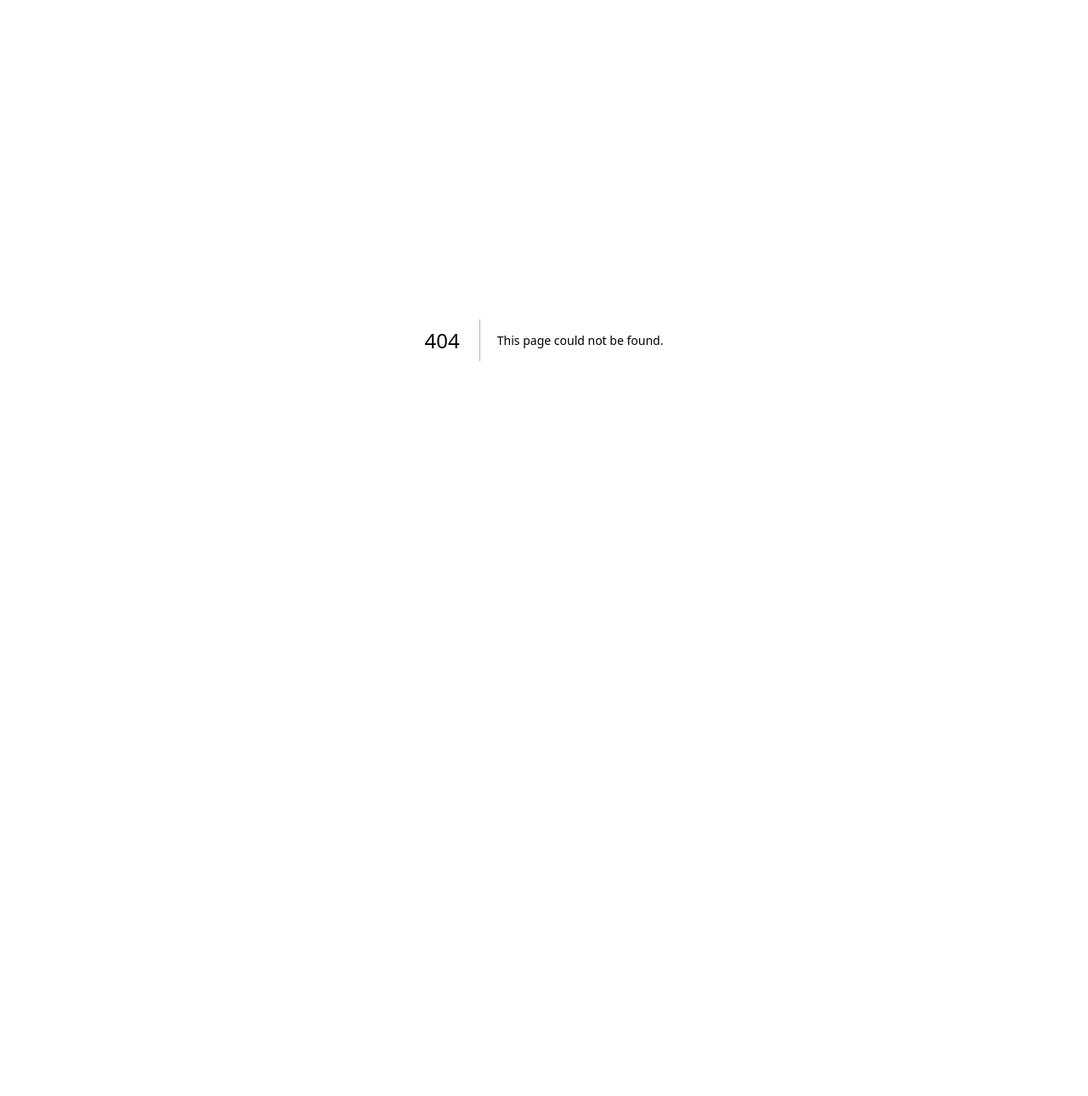
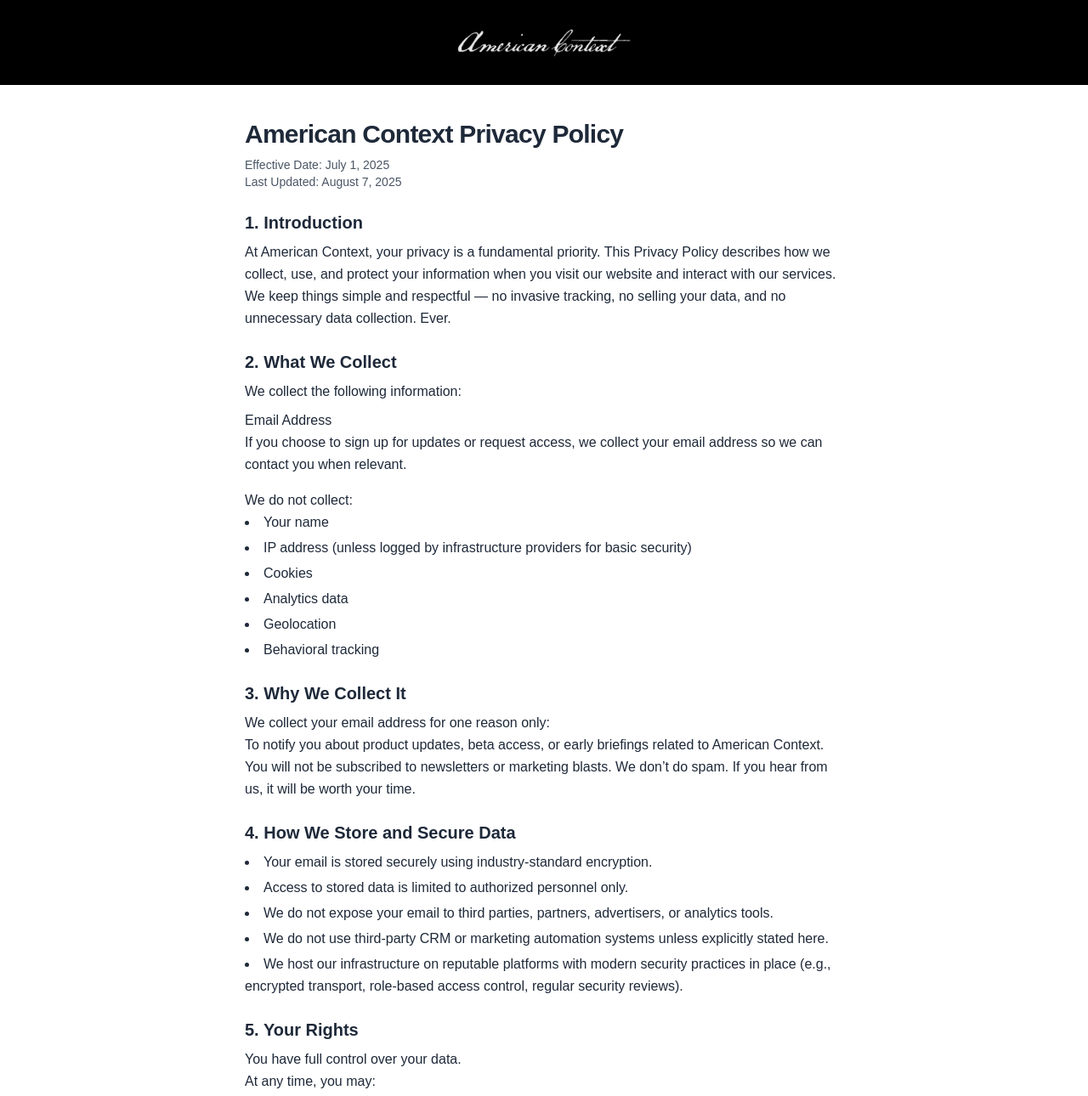
Before and after one commit to justinhambleton/americancontext, a Next.js app: page /privacy in a window 1280 px wide. Before the commit this address had no page. Shown: the top 1290 px of the page at 85% size. Before the commit the page ends 800 px from the top, so only its background shows below. Built offline with nearby package versions, Linux system fonts and the light colour scheme.

Commit message:
feat(privacy): add /privacy page with header logo link and policy; homepage footer link
fix(lint): escape apostrophes on /privacy; use catch(error) + console.error in API route and EmailCaptureForm

```diff
--- a/src/app/api/subscribe/route.ts
+++ b/src/app/api/subscribe/route.ts
@@ -38,7 +38,9 @@
     await sql`INSERT INTO email_signups (email) VALUES (${email}) ON CONFLICT (email) DO NOTHING`;
 
     return NextResponse.json({ ok: true }, { status: 200 });
-  } catch (err) {
+  } catch (error) {
+    // Log the error for diagnostics (Edge runtime supports console output)
+    console.error("/api/subscribe POST failed", error);
     return NextResponse.json(
       { error: "Unexpected server error. Please try again later." },
       { status: 500 }
--- a/src/app/page.tsx
+++ b/src/app/page.tsx
@@ -38,7 +38,11 @@
         <EmailCaptureForm />
       </section>
       <footer className="absolute bottom-6 left-1/2 -translate-x-1/2 z-10 text-gray-500 text-xs text-center select-none">
-        Copyright © 2025 FRNTR, LLC. All rights reserved.
+        <span>
+          Copyright © 2025 FRNTR, LLC. All rights reserved.
+        </span>
+        <span className="mx-2">•</span>
+        <a href="/privacy" className="underline hover:text-gray-300 transition-colors">Privacy Policy</a>
       </footer>
     </main>
   );
--- /dev/null
+++ b/src/app/privacy/page.tsx
@@ -0,0 +1,152 @@
+import type { Metadata } from "next";
+import Image from "next/image";
+import Link from "next/link";
+
+export const metadata: Metadata = {
+  title: "Privacy Policy - AmericanContext.ai",
+  description: "Privacy policy for AmericanContext.ai",
+};
+
+export default function PrivacyPage() {
+  return (
+    <main className="min-h-screen bg-white text-gray-800">
+      {/* Header */}
+      <header className="h-[100px] bg-black flex items-center justify-center">
+        <Link href="/" aria-label="Back to Home" className="inline-flex">
+          <Image
+            src="/images/ac_logo_2.png"
+            alt="American Context"
+            width={200}
+            height={60}
+            priority
+            className="h-10 w-auto opacity-90"
+          />
+        </Link>
+      </header>
+
+      {/* Content */}
+      <section className="max-w-3xl mx-auto px-6 sm:px-8 py-10">
+        <h1 className="text-3xl font-semibold tracking-tight mb-2">American Context Privacy Policy</h1>
+        <p className="text-sm text-gray-600">Effective Date: July 1, 2025</p>
+        <p className="text-sm text-gray-600 mb-6">Last Updated: August 7, 2025</p>
+
+        <div className="space-y-6 leading-relaxed">
+          <section>
+            <h2 className="text-xl font-semibold mb-2">1. Introduction</h2>
+            <p>
+              At American Context, your privacy is a fundamental priority. This Privacy Policy
+              describes how we collect, use, and protect your information when you visit our website
+              and interact with our services.
+            </p>
+            <p>
+              We keep things simple and respectful — no invasive tracking, no selling your data, and
+              no unnecessary data collection. Ever.
+            </p>
+          </section>
+
+          <section>
+            <h2 className="text-xl font-semibold mb-2">2. What We Collect</h2>
+            <p>We collect the following information:</p>
+            <h3 className="mt-2 font-medium">Email Address</h3>
+            <p>
+              If you choose to sign up for updates or request access, we collect your email address so
+              we can contact you when relevant.
+            </p>
+            <p className="mt-4 font-medium">We do not collect:</p>
+            <ul className="list-disc list-inside space-y-1">
+              <li>Your name</li>
+              <li>IP address (unless logged by infrastructure providers for basic security)</li>
+              <li>Cookies</li>
+              <li>Analytics data</li>
+              <li>Geolocation</li>
+              <li>Behavioral tracking</li>
+            </ul>
+          </section>
+
+          <section>
+            <h2 className="text-xl font-semibold mb-2">3. Why We Collect It</h2>
+            <p>We collect your email address for one reason only:</p>
+            <p>
+              To notify you about product updates, beta access, or early briefings related to
+              American Context.
+            </p>
+            <p>
+              You will not be subscribed to newsletters or marketing blasts. We don&rsquo;t do spam. If you
+              hear from us, it will be worth your time.
+            </p>
+          </section>
+
+          <section>
+            <h2 className="text-xl font-semibold mb-2">4. How We Store and Secure Data</h2>
+            <ul className="list-disc list-inside space-y-1">
+              <li>Your email is stored securely using industry-standard encryption.</li>
+              <li>Access to stored data is limited to authorized personnel only.</li>
+              <li>We do not expose your email to third parties, partners, advertisers, or analytics tools.</li>
+              <li>We do not use third-party CRM or marketing automation systems unless explicitly stated here.</li>
+              <li>
+                We host our infrastructure on reputable platforms with modern security practices in place
+                (e.g., encrypted transport, role-based access control, regular security reviews).
+              </li>
+            </ul>
+          </section>
+
+          <section>
+            <h2 className="text-xl font-semibold mb-2">5. Your Rights</h2>
+            <p>You have full control over your data.</p>
+            <p>At any time, you may:</p>
+            <ul className="list-disc list-inside space-y-1">
+              <li>Request to view the data we hold about you.</li>
+              <li>Request to delete your data.</li>
+              <li>Opt out of any future communications.</li>
+            </ul>
+            <p>
+              To do so, simply email us at: <a href="mailto:privacy@americancontext.ai" className="underline">privacy@americancontext.ai</a>
+            </p>
+          </section>
+
+          <section>
+            <h2 className="text-xl font-semibold mb-2">6. Third Parties</h2>
+            <p>We do not sell, rent, lease, or share your personal information with anyone.</p>
+            <p>We currently do not use:</p>
+            <ul className="list-disc list-inside space-y-1">
+              <li>Google Analytics</li>
+              <li>Facebook Pixels</li>
+              <li>Advertising networks</li>
+              <li>Cookie-based tracking tools</li>
+            </ul>
+          </section>
+
+          <section>
+            <h2 className="text-xl font-semibold mb-2">7. Children&rsquo;s Privacy</h2>
+            <p>
+              Our services are not intended for use by individuals under the age of 16. We do not
+              knowingly collect personal information from children.
+            </p>
+          </section>
+
+          <section>
+            <h2 className="text-xl font-semibold mb-2">8. Changes to This Policy</h2>
+            <p>If this policy changes, we’ll:</p>
+            <ul className="list-disc list-inside space-y-1">
+              <li>Post the updated version here at <code className="px-1 py-0.5 bg-gray-100 rounded">/privacy</code></li>
+              <li>Update the “Last Updated” date above</li>
+              <li>
+                Notify anyone on our list if the change is meaningful (e.g., if we ever introduce analytics)
+              </li>
+            </ul>
+          </section>
+
+          <section>
+            <h2 className="text-xl font-semibold mb-2">9. Contact Us</h2>
+            <p>If you have questions or requests, contact us at:</p>
+            <address className="not-italic">
+              FRNTR, LLC
+              <br />
+              Email: <a href="mailto:privacy@americancontext.ai" className="underline">privacy@americancontext.ai</a>
+            </address>
+          </section>
+        </div>
+      </section>
+    </main>
+  );
+}
--- a/src/components/EmailCaptureForm.tsx
+++ b/src/components/EmailCaptureForm.tsx
@@ -45,7 +45,8 @@
         };
         setError(data?.error || "Something went wrong. Please try again.");
       }
-    } catch (err) {
+    } catch (error) {
+      console.error("Email subscribe failed", error);
       setError("Network error. Please try again.");
     } finally {
       setSubmitting(false);
@@ -54,8 +55,8 @@
 
   if (success) {
     return (
-      <p className="mt-2 text-green-400" role="status" aria-live="polite">
-        Thanks for your interest — we’ll be in touch!
+      <p className="mt-2 text-white-400 animate-fade-in">
+        America thanks you for your curiosity. We will be in touch.
       </p>
     );
   }
```
